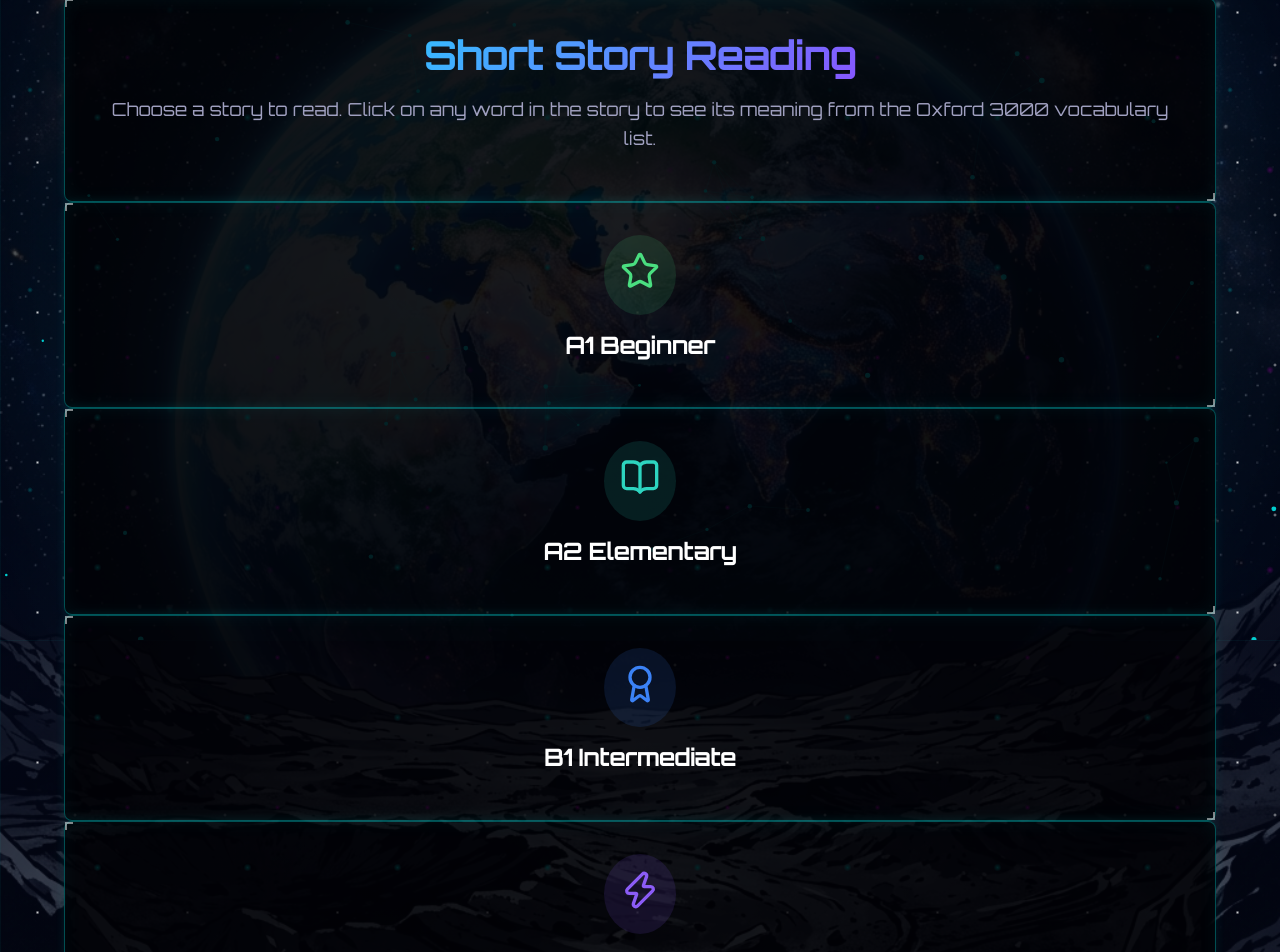
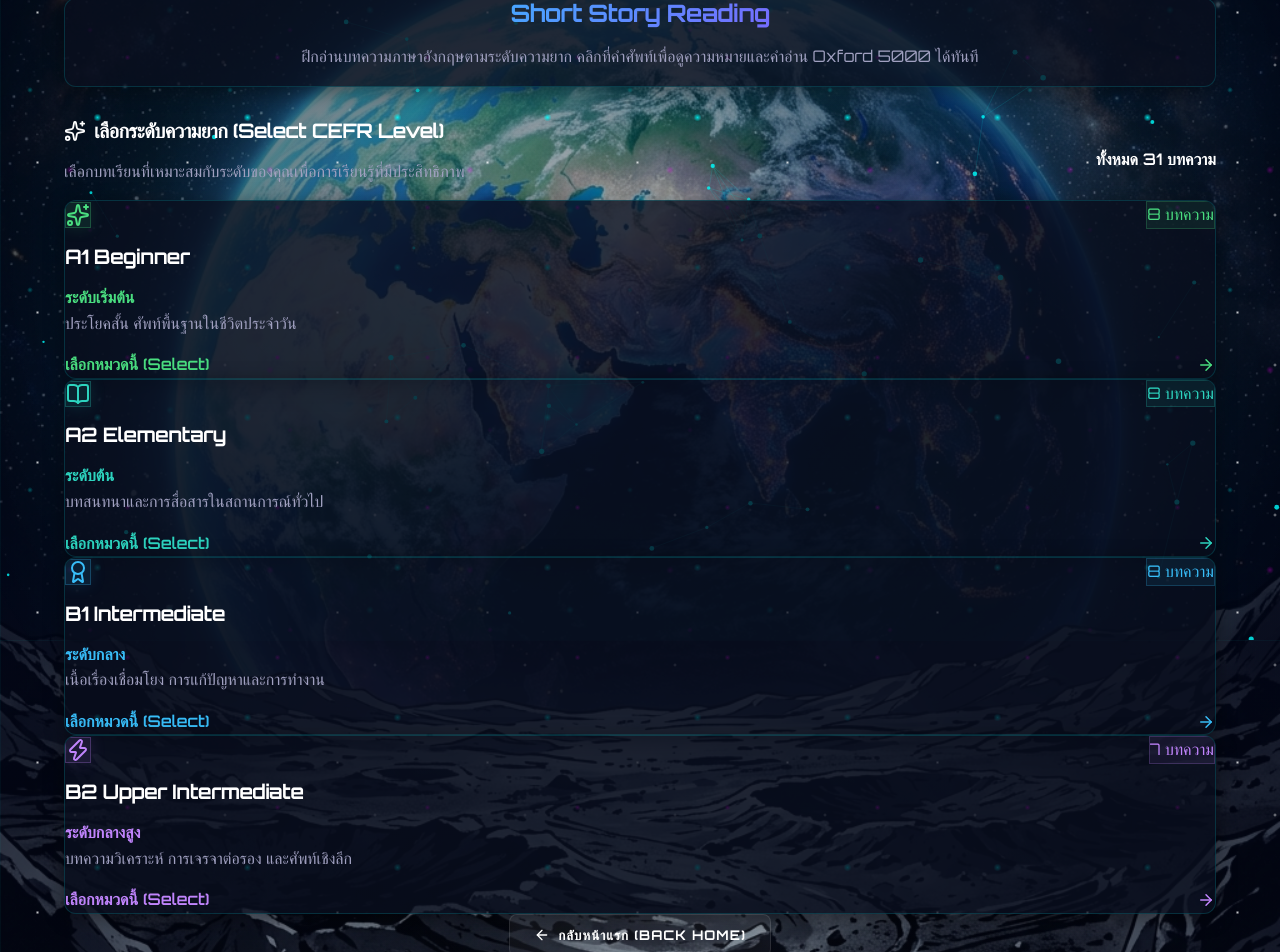
Before and after one commit to peak822/EnglishWeb, a React (Vite) app: page /story-mode in a window 1280 px wide. Shown: the part 160-1112 px from the top of the page. Built offline with nearby package versions, Linux system fonts and the light colour scheme.

Commit message:
feat(stories): redesign level and story selection views with cyber-glass grid and bilingual titles

```diff
--- a/src/pages/StorySelection.jsx
+++ b/src/pages/StorySelection.jsx
@@ -1,6 +1,6 @@
 import React, { useState } from 'react';
 import { useNavigate } from 'react-router-dom';
-import { BookOpen, Clock, ArrowLeft, Star, Award, Zap } from 'lucide-react';
+import { BookOpen, Clock, ArrowLeft, ArrowRight, Sparkles, Award, Zap, ChevronRight } from 'lucide-react';
 import Card from '../components/Card';
 import storiesData from '../data/stories.json';
 
@@ -9,132 +9,281 @@ const StorySelection = () => {
   const [selectedLevel, setSelectedLevel] = useState(null);
 
   const categories = [
-    { id: 'A1', title: 'A1 Beginner', icon: Star, color: '#4ade80' },
-    { id: 'A2', title: 'A2 Elementary', icon: BookOpen, color: '#2dd4bf' },
-    { id: 'B1', title: 'B1 Intermediate', icon: Award, color: '#3b82f6' },
-    { id: 'B2', title: 'B2 Upper Intermediate', icon: Zap, color: '#8b5cf6' }
+    {
+      id: 'A1',
+      title: 'A1 Beginner',
+      titleThai: 'ระดับเริ่มต้น',
+      description: 'ประโยคสั้น ศัพท์พื้นฐานในชีวิตประจำวัน',
+      icon: Sparkles,
+      color: '#4ade80',
+      badgeClass: 'level-card-a1',
+      activePillClass: 'active-A1'
+    },
+    {
+      id: 'A2',
+      title: 'A2 Elementary',
+      titleThai: 'ระดับต้น',
+      description: 'บทสนทนาและการสื่อสารในสถานการณ์ทั่วไป',
+      icon: BookOpen,
+      color: '#2dd4bf',
+      badgeClass: 'level-card-a2',
+      activePillClass: 'active-A2'
+    },
+    {
+      id: 'B1',
+      title: 'B1 Intermediate',
+      titleThai: 'ระดับกลาง',
+      description: 'เนื้อเรื่องเชื่อมโยง การแก้ปัญหาและการทำงาน',
+      icon: Award,
+      color: '#38bdf8',
+      badgeClass: 'level-card-b1',
+      activePillClass: 'active-B1'
+    },
+    {
+      id: 'B2',
+      title: 'B2 Upper Intermediate',
+      titleThai: 'ระดับกลางสูง',
+      description: 'บทความวิเคราะห์ การเจรจาต่อรอง และศัพท์เชิงลึก',
+      icon: Zap,
+      color: '#c084fc',
+      badgeClass: 'level-card-b2',
+      activePillClass: 'active-B2'
+    }
   ];
+
+  const getStoryCount = (levelId) => {
+    return storiesData.filter(story => story.level.startsWith(levelId)).length;
+  };
+
+  const currentCategory = categories.find(c => c.id === selectedLevel);
 
   const filteredStories = selectedLevel
     ? storiesData.filter(story => story.level.startsWith(selectedLevel))
     : [];
 
   return (
-    <div className="container animate-fade-up max-w-5xl mx-auto px-4">
-      <Card className="p-6 md:p-8 mb-10 text-center">
-        <h2 className="text-gradient mb-4">Short Story Reading</h2>
-        <p className="text-[var(--color-neutral)] max-w-2xl mx-auto text-lg">
-          Choose a story to read. Click on any word in the story to see its meaning from the Oxford 3000 vocabulary list.
+    <div className="container animate-fade-up max-w-6xl mx-auto px-4 py-4">
+      {/* Header Banner */}
+      <div className="cyber-glass-card p-6 md:p-8 mb-8 text-center border-cyan-500/30">
+        <h2 className="text-gradient text-2xl md:text-3xl font-extrabold mb-3 tracking-wide">
+          Short Story Reading
+        </h2>
+        <p className="text-slate-300 max-w-2xl mx-auto text-sm md:text-base leading-relaxed">
+          ฝึกอ่านบทความภาษาอังกฤษตามระดับความยาก คลิกที่คำศัพท์เพื่อดูความหมายและคำอ่าน Oxford 5000 ได้ทันที
         </p>
-      </Card>
+      </div>
 
       {!selectedLevel ? (
-        <div className="grid grid-cols-1 sm:grid-cols-2 lg:grid-cols-4 gap-6 mb-12">
+        /* LEVEL SELECTION VIEW (2x2 Grid) */
+        <div className="mb-10">
+          <div className="flex items-center justify-between mb-6 px-1">
+            <div>
+              <h3 className="text-xl font-bold text-white flex items-center gap-2">
+                <Sparkles className="text-cyan-400" size={22} />
+                เลือกระดับความยาก (Select CEFR Level)
+              </h3>
+              <p className="text-xs md:text-sm text-slate-400 mt-1">
+                เลือกบทเรียนที่เหมาะสมกับระดับของคุณเพื่อการเรียนรู้ที่มีประสิทธิภาพ
+              </p>
+            </div>
+            <span className="hidden sm:inline-block px-3 py-1 rounded-full text-xs font-semibold bg-cyan-950/60 text-cyan-400 border border-cyan-500/30">
+              ทั้งหมด {storiesData.length} บทความ
+            </span>
+          </div>
+
+          <div className="grid grid-cols-1 sm:grid-cols-2 gap-6">
             {categories.map(category => {
               const Icon = category.icon;
+              const count = getStoryCount(category.id);
               return (
-              <Card
+                <div
                   key={category.id}
-                className="ui-card hover-glow p-8 cursor-pointer flex flex-col items-center text-center gap-4"
+                  className={`cyber-glass-card ${category.badgeClass} p-6 cursor-pointer flex flex-col justify-between group`}
                   onClick={() => setSelectedLevel(category.id)}
                 >
-                <div style={{
-                  padding: '1rem',
-                  borderRadius: '50%',
-                  background: `${category.color}20`,
-                  color: category.color
-                }}>
-                  <Icon size={40} />
+                  <div>
+                    {/* Top Row: Icon & Count Badge */}
+                    <div className="flex items-center justify-between mb-4">
+                      <div
+                        className="w-12 h-12 rounded-xl flex items-center justify-center transition-transform group-hover:scale-110 duration-300"
+                        style={{
+                          background: `${category.color}1a`,
+                          border: `1px solid ${category.color}40`,
+                          color: category.color,
+                          boxShadow: `0 0 16px ${category.color}20`
+                        }}
+                      >
+                        <Icon size={24} />
                       </div>
-                <h3 style={{ fontSize: '1.5rem', fontWeight: 'bold', color: 'var(--color-secondary)' }}>
+
+                      <span
+                        className="px-3 py-1 rounded-full text-xs font-bold tracking-wider"
+                        style={{
+                          background: `${category.color}15`,
+                          color: category.color,
+                          border: `1px solid ${category.color}35`
+                        }}
+                      >
+                        {count} บทความ
+                      </span>
+                    </div>
+
+                    {/* Level Title & Thai Subtitle */}
+                    <h3 className="text-xl font-bold text-white mb-1 group-hover:text-cyan-300 transition-colors flex items-center gap-2">
                       {category.title}
                     </h3>
-              </Card>
+                    <div
+                      className="text-xs font-semibold tracking-wide mb-3"
+                      style={{ color: category.color }}
+                    >
+                      {category.titleThai}
+                    </div>
+
+                    {/* Description */}
+                    <p className="text-slate-300 text-sm leading-relaxed mb-6">
+                      {category.description}
+                    </p>
+                  </div>
+
+                  {/* Action Link Footer */}
+                  <div
+                    className="flex items-center justify-between pt-3 border-t border-slate-800 text-sm font-semibold transition-all"
+                    style={{ color: category.color }}
+                  >
+                    <span>เลือกหมวดนี้ (Select)</span>
+                    <ArrowRight size={18} className="transform group-hover:translate-x-1.5 transition-transform duration-200" />
+                  </div>
+                </div>
               );
             })}
           </div>
+        </div>
       ) : (
+        /* STORY SELECTION VIEW */
         <div>
-          <div className="grid grid-cols-1 sm:grid-cols-2 lg:grid-cols-3 gap-6 mb-12">
+          {/* Top Control Bar with Quick Level Switcher */}
+          <div className="cyber-glass-card p-4 md:p-5 mb-8 flex flex-col md:flex-row md:items-center justify-between gap-4">
+            <div className="flex items-center gap-3">
+              <button
+                className="ui-btn ui-btn-secondary text-sm py-2 px-3 flex items-center gap-2"
+                onClick={() => setSelectedLevel(null)}
+              >
+                <ArrowLeft size={16} />
+                <span>เลือกระดับ (Levels)</span>
+              </button>
+
+              <div className="h-6 w-px bg-slate-700 hidden sm:block"></div>
+
+              {currentCategory && (
+                <div className="flex items-center gap-2">
+                  <span
+                    className="w-3 h-3 rounded-full"
+                    style={{ backgroundColor: currentCategory.color, boxShadow: `0 0 8px ${currentCategory.color}` }}
+                  ></span>
+                  <span className="font-bold text-white text-base">
+                    {currentCategory.title}
+                  </span>
+                  <span className="text-xs text-slate-400">
+                    ({filteredStories.length} บทความ)
+                  </span>
+                </div>
+              )}
+            </div>
+
+            {/* Quick Level Switcher Pills */}
+            <div className="flex items-center gap-2 flex-wrap">
+              <span className="text-xs text-slate-400 font-semibold mr-1">สลับระดับ:</span>
+              {categories.map(cat => (
+                <button
+                  key={cat.id}
+                  className={`story-level-pill ${selectedLevel === cat.id ? cat.activePillClass : ''}`}
+                  onClick={() => setSelectedLevel(cat.id)}
+                >
+                  {cat.id}
+                </button>
+              ))}
+            </div>
+          </div>
+
+          {/* Stories Grid */}
+          <div className="grid grid-cols-1 md:grid-cols-2 lg:grid-cols-3 gap-6 mb-12">
             {filteredStories.map(story => {
-          const levelClass = story.level.charAt(0);
+              const levelPrefix = story.level.substring(0, 2);
+              const matchingCat = categories.find(c => c.id === levelPrefix) || categories[0];
+
               return (
-            <Card
+                <div
                   key={story.id}
-              className="ui-card hover-glow p-6 cursor-pointer flex flex-col h-full"
+                  className={`cyber-glass-card ${matchingCat.badgeClass} p-5 cursor-pointer flex flex-col justify-between group`}
                   onClick={() => navigate(`/story-mode/${story.id}`)}
                 >
-              <div style={{ display: 'flex', justifyContent: 'space-between', alignItems: 'flex-start', marginBottom: '1rem' }}>
-                <span style={{
-                  fontSize: '0.75rem',
-                  color: 'var(--color-primary)',
-                  background: 'rgba(0, 255, 255, 0.1)',
-                  padding: '0.2rem 0.6rem',
-                  borderRadius: '9999px',
-                  fontWeight: 'bold',
-                  textTransform: 'uppercase',
-                  letterSpacing: '0.05em'
-                }}>
+                  <div>
+                    {/* Badges Header */}
+                    <div className="flex items-center justify-between gap-2 mb-3">
+                      <span className="text-[11px] font-bold text-cyan-400 bg-cyan-950/80 border border-cyan-500/30 px-2.5 py-0.5 rounded-full uppercase tracking-wider">
                         {story.genre}
                       </span>
-                <span className={`td-level level-${levelClass}`} style={{ margin: 0, padding: '0.2rem 0.6rem', fontSize: '0.75rem' }}>
+                      <span
+                        className="text-[11px] font-extrabold px-2.5 py-0.5 rounded-full tracking-wider"
+                        style={{
+                          background: `${matchingCat.color}20`,
+                          color: matchingCat.color,
+                          border: `1px solid ${matchingCat.color}45`
+                        }}
+                      >
                         {story.level}
                       </span>
                     </div>
 
-              <h3 style={{
-                fontSize: '1.25rem',
-                fontWeight: 'bold',
-                color: 'var(--color-secondary)',
-                marginBottom: '0.5rem',
-                flexGrow: 1
-              }}>
+                    {/* Titles */}
+                    <h4 className="text-lg font-bold text-white group-hover:text-cyan-300 transition-colors mb-1 line-clamp-1 leading-snug">
                       {story.title}
-              </h3>
+                    </h4>
 
-              <div style={{
-                display: 'flex',
-                alignItems: 'center',
-                gap: '0.5rem',
-                color: 'var(--color-neutral)',
-                fontSize: '0.875rem'
-              }}>
-                <Clock size={14} />
+                    {story.titleThai && (
+                      <p className="text-xs text-cyan-200/75 mb-4 line-clamp-1 font-medium">
+                        {story.titleThai}
+                      </p>
+                    )}
+                  </div>
+
+                  {/* Card Footer: Read Time & Action */}
+                  <div className="flex items-center justify-between pt-3 border-t border-slate-800/80 text-xs text-slate-400">
+                    <div className="flex items-center gap-1.5 font-medium">
+                      <Clock size={13} className="text-cyan-400" />
                       <span>{story.readTime}</span>
                     </div>
-            </Card>
+
+                    <div
+                      className="flex items-center gap-1 font-bold group-hover:translate-x-1 transition-transform"
+                      style={{ color: matchingCat.color }}
+                    >
+                      <span>เริ่มอ่าน</span>
+                      <ChevronRight size={15} />
+                    </div>
+                  </div>
+                </div>
               );
             })}
           </div>
         </div>
       )}
 
+      {/* Bottom Global Back Button */}
       <div className="text-center mb-8">
-        <Card className="inline-block p-4 md:p-8">
-          {selectedLevel ? (
         <button
-              className="ui-btn ui-btn-secondary"
-              style={{ padding: '0.75rem 2rem' }}
-              onClick={() => setSelectedLevel(null)}
+          className="ui-btn ui-btn-secondary px-6 py-2.5 text-sm inline-flex items-center gap-2 rounded-xl"
+          onClick={() => {
+            if (selectedLevel) {
+              setSelectedLevel(null);
+            } else {
+              navigate('/');
+            }
+          }}
         >
-              <span style={{ display: 'flex', alignItems: 'center', gap: '0.5rem', justifyContent: 'center' }}>
-                <ArrowLeft size={18} />
-                กลับไปเลือกระดับ (Back to Levels)
-              </span>
+          <ArrowLeft size={16} />
+          <span>{selectedLevel ? 'กลับไปเลือกระดับ (Back to Levels)' : 'กลับหน้าแรก (Back Home)'}</span>
         </button>
-          ) : (
-            <button
-              className="ui-btn ui-btn-secondary"
-              style={{ padding: '0.75rem 2rem' }}
-              onClick={() => navigate('/')}
-            >
-              <span style={{ display: 'flex', alignItems: 'center', gap: '0.5rem', justifyContent: 'center' }}>
-                <ArrowLeft size={18} />
-                กลับหน้าแรก
-              </span>
-            </button>
-          )}
-        </Card>
       </div>
     </div>
   );
```
Lines whose indentation alone changed are shown as unchanged.
